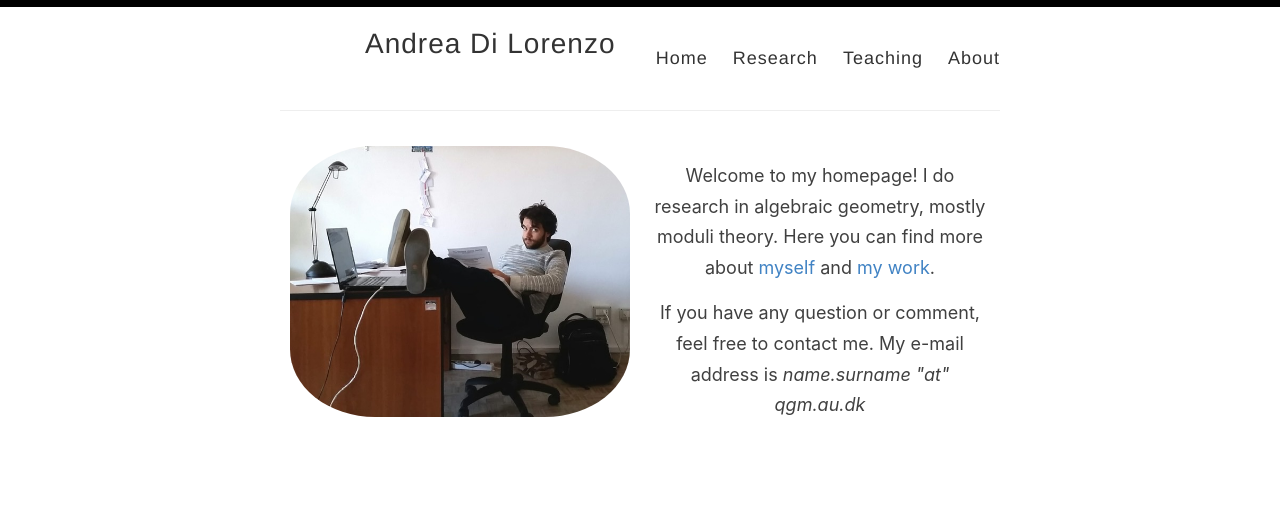
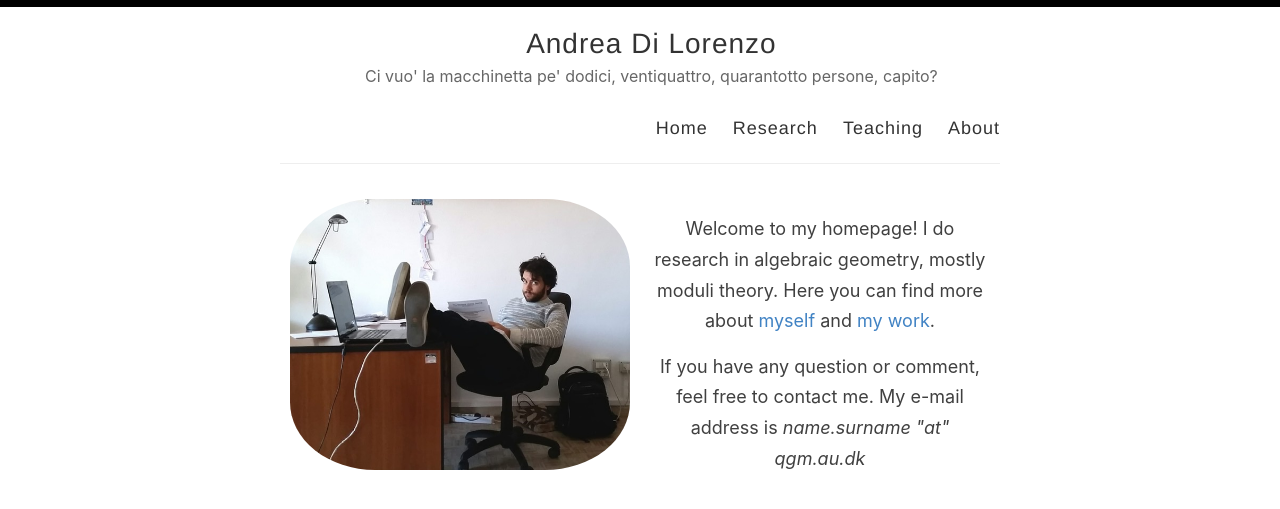
Before and after one commit to anddil/anddil.github.io, a Jekyll site: the page built from index.html, in a window 1280 px wide. Shown: the top 509 px of the page. Built offline with Jekyll 4.4.1, drawn with Linux system fonts in a browser that asks for light colours; the list of posts is cut into pages by our own code.

Commit message:
Update _config.yml

```diff
--- a/_config.yml
+++ b/_config.yml
@@ -9,7 +9,7 @@ name: Andrea Di Lorenzo
 # author: Amit Merchant
 
 # Short bio or description (displayed in the header)
-description:
+description: Ci vuo' la macchinetta pe' dodici, ventiquattro, quarantotto persone, capito?
 
 # URL of your avatar or profile pic (you could use your GitHub profile pic)
 # avatar: /images/reverie.png
```
